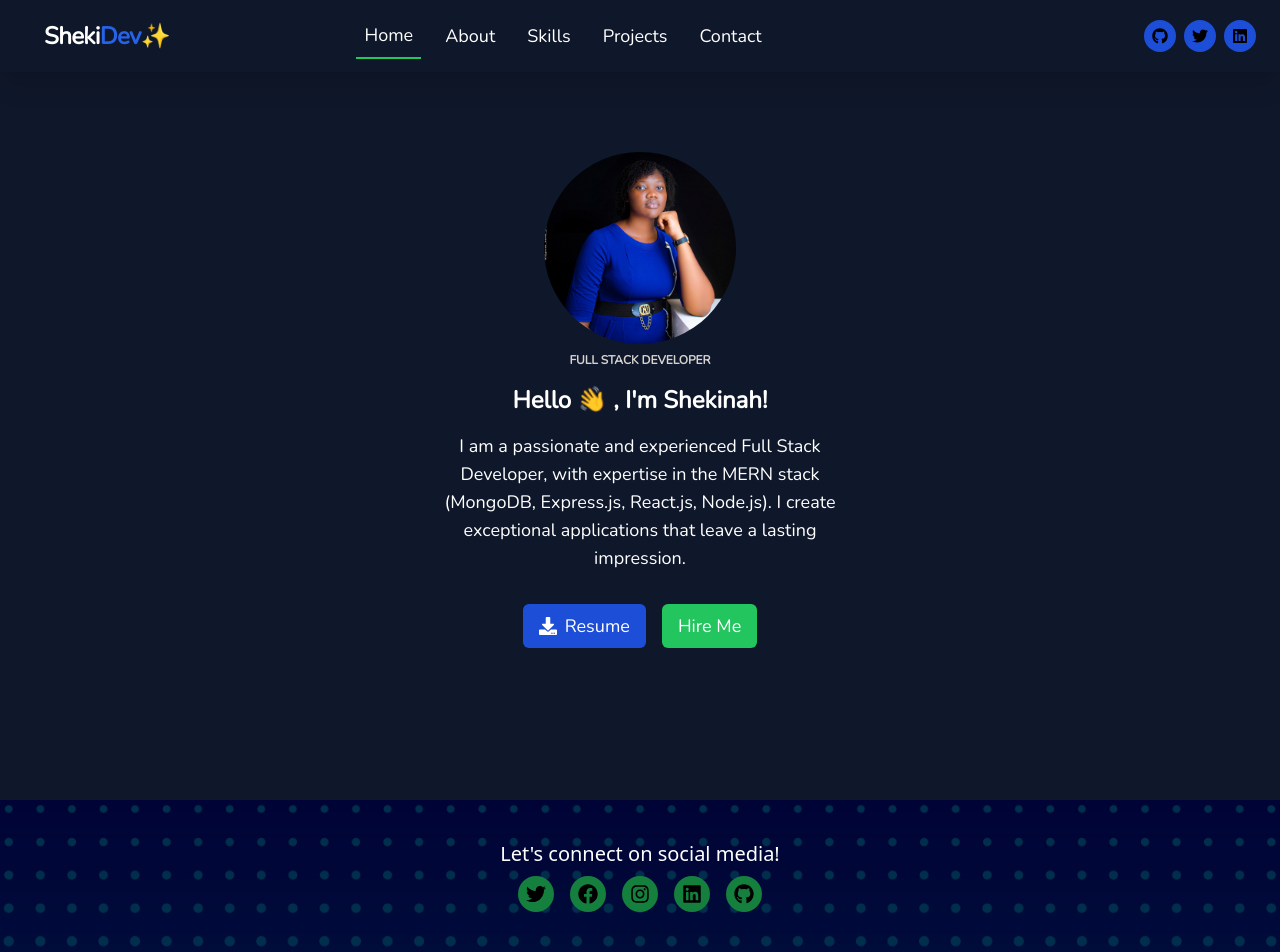
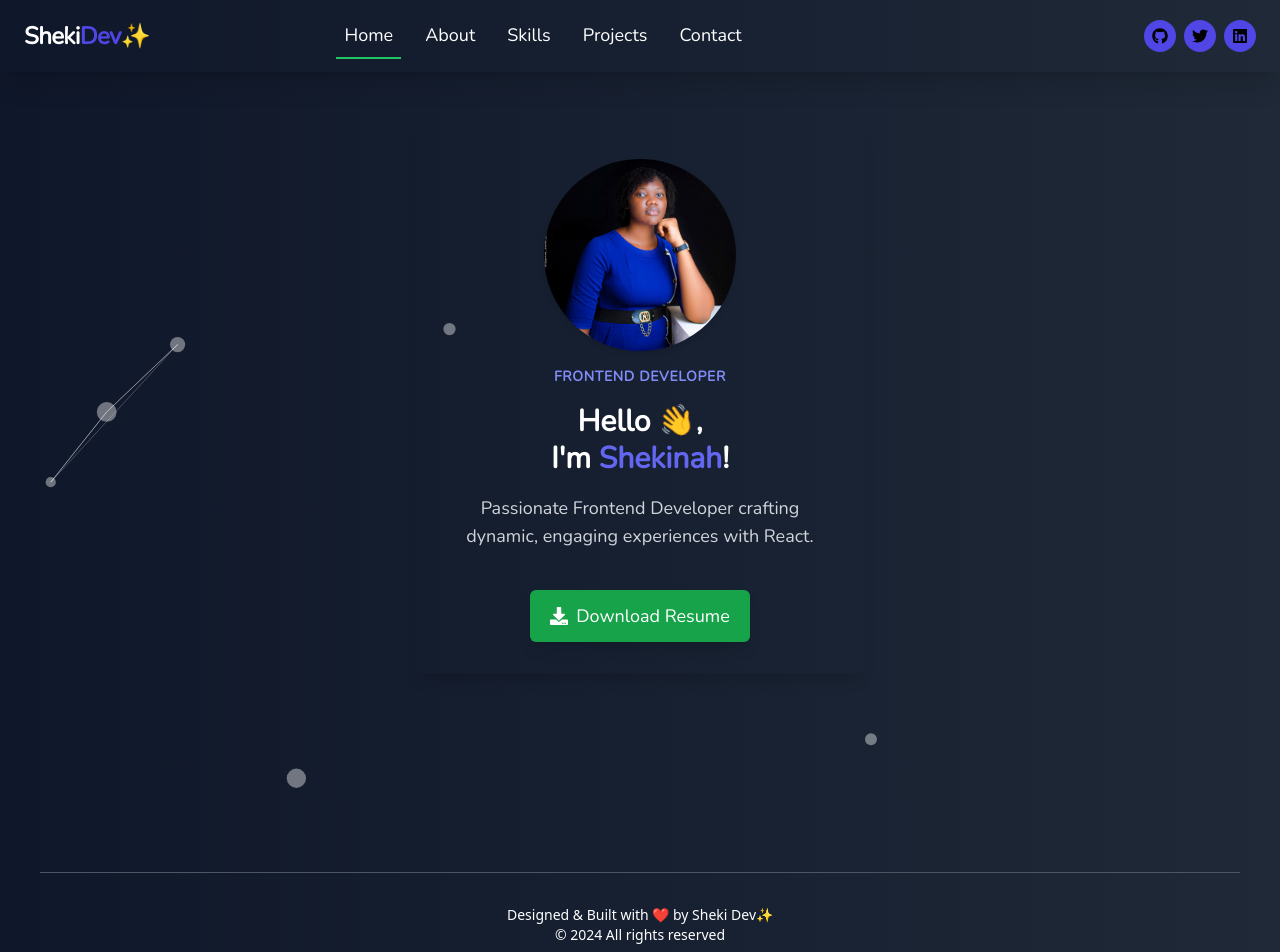
Before and after one commit to shekinahmanyi/portfolio-website2, a React (Create React App) app in the folder portfolio-site/: page / in a window 1280 px wide. Shown: the top 952 px of the page. Built offline with nearby package versions, Linux system fonts and the light colour scheme.

Commit message:
Made major changes

```diff
--- a/portfolio-site/src/components/Footer.jsx
+++ b/portfolio-site/src/components/Footer.jsx
@@ -1,71 +1,46 @@
 import React from "react";
-import {
-  FaTwitter,
-  FaFacebook,
-  FaInstagram,
-  FaLinkedin,
-  FaGithub,
-} from "react-icons/fa";
-import h1 from "../images/h1.jpg";
+// import {
+//   FaTwitter,
+//   FaFacebook,
+//   FaInstagram,
+//   FaLinkedin,
+//   FaGithub,
+// } from "react-icons/fa";
 
 function Footer() {
   const footerYear = new Date().getFullYear();
 
   return (
-    <footer className="relative p-10  text-primary-content flex flex-col justify-center items-center text-base border-slate-900">
-      <div
-        className="absolute inset-0 z-0 bg-cover bg-center brightness-50 "
-        style={{ backgroundImage: `url(${h1})` }}
-      />
-      <div className="relative z-10 container text-white">
-        <p className="mb-2 text-xl  text-center">
-          Let's connect on social media!
+    <footer className="relative p-10 text-white flex flex-col justify-center items-center text-base bg-gradient-to-r from-slate-900 to-gray-800">
+      <div className="container relative z-10 text-center">
+        {/* <p className="mb-4 text-2xl font-semibold tracking-wide font-nunito">
+          Let’s Connect on Social Media!
         </p>
-        <div className="flex justify-center items-center space-x-4 text-xl text-black">
-          <a
-            href="https://twitter.com/shekinahmanyi"
-            target="_blank"
-            rel="noopener noreferrer"
-            className="transition ease-in-out delay-150 hover:-translate-y-1 hover:scale-110 bg-green-700 rounded-full p-2"
-          >
-            <FaTwitter />
-          </a>
-          <a
-            href="https://www.facebook.com/shekinahmanyi"
-            target="_blank"
-            rel="noopener noreferrer"
-            className="transition ease-in-out delay-150 hover:-translate-y-1 hover:scale-110 bg-green-700 rounded-full p-2"
-          >
-            <FaFacebook />
-          </a>
-          <a
-            href="https://www.instagram.com/shekinahmanyi"
-            target="_blank"
-            rel="noopener noreferrer"
-            className="transition ease-in-out delay-150 hover:-translate-y-1 hover:scale-110 bg-green-700 rounded-full p-2"
-          >
-            <FaInstagram />
-          </a>
-          <a
-            href="https://www.linkedin.com/in/shekinahmanyi"
-            target="_blank"
-            rel="noopener noreferrer"
-            className="transition ease-in-out delay-150 hover:-translate-y-1 hover:scale-110 bg-green-700 rounded-full p-2"
-          >
-            <FaLinkedin />
-          </a>
-          <a
-            href="https://www.github.com/shekinahmanyi"
-            target="_blank"
-            rel="noopener noreferrer"
-            className="transition ease-in-out delay-150 hover:-translate-y-1 hover:scale-110 bg-green-700 rounded-full p-2"
-          >
-            <FaGithub />
-          </a>
-        </div>
-        <div className="text-center font-nunito text-sm mt-12">
-          <p className="">Designed & Built with❤️by Sheki Dev✨</p>
-          <p className="">&copy; {footerYear} All rights reserved</p>
+        <div className="flex justify-center items-center space-x-6 mb-8">
+          {[
+            { href: "https://twitter.com/shekinahmanyi", icon: FaTwitter },
+            { href: "https://www.facebook.com/shekinahmanyi", icon: FaFacebook },
+            { href: "https://www.instagram.com/shekinahmanyi", icon: FaInstagram },
+            { href: "https://www.linkedin.com/in/shekinahmanyi", icon: FaLinkedin },
+            { href: "https://www.github.com/shekinahmanyi", icon: FaGithub },
+          ].map(({ href, icon: Icon }, idx) => (
+            <a
+              key={idx}
+              href={href}
+              target="_blank"
+              rel="noopener noreferrer"
+              className="p-3 bg-green-600 rounded-full shadow-lg hover:bg-green-500 transform hover:-translate-y-1 hover:scale-110 transition ease-in-out duration-300"
+            >
+              <Icon size={24} />
+            </a>
+          ))}
+        </div> */}
+
+        <hr className="my-8 border-t border-gray-600 w-full" />
+
+        <div className="text-sm font-light">
+          <p>Designed & Built with ❤️ by Sheki Dev✨</p>
+          <p>&copy; {footerYear} All rights reserved</p>
         </div>
       </div>
     </footer>
--- a/portfolio-site/src/components/Navbar.jsx
+++ b/portfolio-site/src/components/Navbar.jsx
@@ -1,193 +1,91 @@
 import React, { useState } from "react";
 import { Link, useLocation } from "react-router-dom";
-import {
-  FaBars,
-  FaTimes,
-  FaTwitter,
-  FaLinkedin,
-  FaGithub,
-} from "react-icons/fa";
+import { FaBars, FaTimes, FaTwitter, FaLinkedin, FaGithub } from "react-icons/fa";
 
-function Navbar() {
+const Navbar = () => {
   const [isOpen, setIsOpen] = useState(false);
-  const location = useLocation();
+  const { pathname } = useLocation();
 
-  const toggleMenu = () => {
-    setIsOpen(!isOpen);
-  };
+  const links = [
+    { to: "/", label: "Home" },
+    { to: "/about", label: "About" },
+    { to: "/skills", label: "Skills" },
+    { to: "/projects", label: "Projects" },
+    { to: "/contact", label: "Contact" },
+  ];
 
-  const handleLinkClick = () => {
-    setIsOpen(false);
-  };
+  const socialLinks = [
+    { href: "https://github.com/shekinahmanyi", icon: FaGithub },
+    { href: "https://twitter.com/ShekinahManyi", icon: FaTwitter },
+    { href: "https://www.linkedin.com/in/shekinah-manyi-849a21210/", icon: FaLinkedin },
+  ];
 
   return (
-    <nav className=" bg-slate-900 text-neutral-content fixed inset-x-0 z-50 shadow-xl ">
-      <div className="container mx-auto px-6 flex items-center font-nunito justify-between">
-        <div className="px-5 text-2xl mb-5 mt-5 font-bold">
+    <nav className="bg-gradient-to-r from-slate-900 to-gray-800 text-neutral-content fixed inset-x-0 z-50 shadow-xl font-nunito">
+      <div className="container mx-auto px-6 flex items-center justify-between">
+        <div className="text-2xl mb-5 mt-5 font-bold">
           <span className="text-white tracking-tight">
-            Sheki<span className="text-blue-600">Dev✨</span>
+            Sheki<span className="text-indigo-600">Dev✨</span>
           </span>
         </div>
 
-        <div className="font-bold hidden md:flex md:items-center md:space-x-4 mr-52">
-          {/* Navbar links */}
+        <div className="hidden md:flex space-x-4 mr-52 font-bold">
+          {links.map(({ to, label }) => (
             <Link
-            to="/"
+              key={to}
+              to={to}
               className={`text-white px-2 py-2 text-lg font-medium ${
-              location.pathname === "/"
-                ? "text-blue-500 border-b-2 border-green-500"
-                : "hover:text-blue-400"
+                pathname === to ? "text-blue-500 border-b-2 border-green-500" : "hover:text-blue-400"
               }`}
-            onClick={handleLinkClick}
+              onClick={() => setIsOpen(false)}
             >
-            Home
+              {label}
             </Link>
-          <Link
-            to="/about"
-            className={`text-white px-2 py-2 text-lg font-medium ${
-              location.pathname === "/about"
-                ? "text-blue-500 border-b-2 border-green-500"
-                : "hover:text-blue-400"
-            }`}
-            onClick={handleLinkClick}
-          >
-            About
-          </Link>
-          <Link
-            to="/skills"
-            className={`text-white px-2 py-2  text-lg font-medium ${
-              location.pathname === "/skills"
-                ? "text-blue-500 border-b-2 border-green-500"
-                : "hover:text-blue-400"
-            }`}
-            onClick={handleLinkClick}
-          >
-            Skills
-          </Link>
-          <Link
-            to="/projects"
-            className={`text-white px-2 py-2  text-lg font-medium ${
-              location.pathname === "/projects"
-                ? "text-blue-500 border-b-2 border-green-500"
-                : "hover:text-blue-400"
-            }`}
-            onClick={handleLinkClick}
-          >
-            Projects
-          </Link>
-          <Link
-            to="/contact"
-            className={`text-white px-2 py-2 text-lg font-medium ${
-              location.pathname === "/contact"
-                ? "text-blue-500 border-b-2 border-green-500"
-                : "hover:text-blue-400"
-            }`}
-            onClick={handleLinkClick}
-          >
-            Contact
-          </Link>
+          ))}
         </div>
 
-        <div className="flex justify-center items-center space-x-2">
+        <div className="flex space-x-2">
+          {socialLinks.map(({ href, icon: Icon }, idx) => (
             <a
-            href="https://github.com/shekinahmanyi"
+              key={idx}
+              href={href}
               target="_blank"
               rel="noopener noreferrer"
-            className="transition ease-in-out delay-150 hover:-translate-y-1 hover:scale-110 bg-blue-700 rounded-full p-2"
+              className="transition hover:-translate-y-1 hover:scale-110 bg-indigo-600 rounded-full p-2"
             >
-            <FaGithub />
+              <Icon />
             </a>
-          <a
-            href="https://twitter.com/ShekinahManyi"
-            target="_blank"
-            rel="noopener noreferrer"
-            className="transition ease-in-out delay-150 hover:-translate-y-1 hover:scale-110 bg-blue-700 rounded-full p-2"
-          >
-            <FaTwitter />
-          </a>
-          <a
-            href="https://www.linkedin.com/in/shekinah-manyi-849a21210/"
-            target="_blank"
-            rel="noopener noreferrer"
-            className="transition ease-in-out delay-150 hover:-translate-y-1 hover:scale-110 bg-blue-700 rounded-full p-2"
-          >
-            <FaLinkedin />
-          </a>
+          ))}
         </div>
 
-        <div className="flex items-center space-x-2 md:hidden">
         <button
-            onClick={toggleMenu}
-            className="text-2xl focus:outline-none bg-white rounded-full p-2 ml-2"
+          onClick={() => setIsOpen(!isOpen)}
+          className="md:hidden text-2xl bg-white rounded-full p-2 ml-2"
         >
           {isOpen ? <FaTimes /> : <FaBars />}
         </button>
-        </div>
       </div>
 
       {isOpen && (
         <div className="container mx-auto px-6 my-4">
           <div className="flex flex-col space-y-4 font-nunito">
+            {links.map(({ to, label }) => (
               <Link
-              to="/"
+                key={to}
+                to={to}
                 className={`text-white text-base font-medium ${
-                location.pathname === "/"
-                  ? "text-blue-500 border-b-2 border-green-500"
-                  : "hover:text-blue-400"
+                  pathname === to ? "text-blue-500 border-b-2 border-green-500" : "hover:text-blue-400"
                 }`}
-              onClick={handleLinkClick}
+                onClick={() => setIsOpen(false)}
               >
-              Home
+                {label}
               </Link>
-            <Link
-              to="/about"
-              className={`text-white text-base font-medium ${
-                location.pathname === "/about"
-                  ? "text-blue-500 border-b-2 border-green-500"
-                  : "hover:text-blue-400"
-              }`}
-              onClick={handleLinkClick}
-            >
-              About Me
-            </Link>
-            <Link
-              to="/skills"
-              className={`text-white  text-base font-medium ${
-                location.pathname === "/skills"
-                  ? "text-blue-500 border-b-2 border-green-500"
-                  : "hover:text-blue-400"
-              }`}
-              onClick={handleLinkClick}
-            >
-              Skills
-            </Link>
-            <Link
-              to="/projects"
-              className={`text-white  text-base font-medium ${
-                location.pathname === "/projects"
-                  ? "text-blue-500 border-b-2 border-green-500"
-                  : "hover:text-blue-400"
-              }`}
-              onClick={handleLinkClick}
-            >
-              Projects
-            </Link>
-            <Link
-              to="/contact"
-              className={`text-white text-base font-medium ${
-                location.pathname === "/contact"
-                  ? "text-blue-500 border-b-2 border-green-500"
-                  : "hover:text-blue-400"
-              }`}
-              onClick={handleLinkClick}
-            >
-              Contact Me
-            </Link>
+            ))}
           </div>
         </div>
       )}
     </nav>
   );
-}
+};
 
 export default Navbar;
--- a/portfolio-site/src/index.css
+++ b/portfolio-site/src/index.css
@@ -16,7 +16,7 @@
 
 /* Handle */
 ::-webkit-scrollbar-thumb {
-  background: #0b68ec;
+  background: #0848a0;
   border-radius: 5px;
 }
 
--- a/portfolio-site/src/pages/About.jsx
+++ b/portfolio-site/src/pages/About.jsx
@@ -6,7 +6,7 @@ function About() {
   const blogUrl = "https://medium.com/@shekinahmanyi";
 
   return (
-    <div className="bg-slate-900 min-h-screen flex items-center justify-center">
+    <div className="bg-gradient-to-r from-slate-900 to-gray-800 min-h-screen flex items-center justify-center">
       <div className="font-nunito p-8 flex flex-col md:flex-row items-center">
         <div className="mb-8 mt-12 md:mr-8 md:mb-0">
           <img
--- a/portfolio-site/src/pages/Home.jsx
+++ b/portfolio-site/src/pages/Home.jsx
@@ -1,48 +1,136 @@
-import React from "react";
+import React, { useEffect, useMemo, useState } from "react";
 import sheki from "../images/sheki.jpg";
 import { FaDownload } from "react-icons/fa";
+import Particles, { initParticlesEngine } from "@tsparticles/react";
+import { loadSlim } from "@tsparticles/slim";
 
 function Home() {
   const resumeUrl =
     "https://drive.google.com/file/d/1t717AtUmI47ErnCDuFB6aW5KAfj_lJmy/view?usp=sharing";
+  const [init, setInit] = useState(false);
+
+  useEffect(() => {
+    initParticlesEngine(async (engine) => {
+      await loadSlim(engine);
+    }).then(() => {
+      setInit(true);
+    });
+  }, []);
+
+  const particlesLoaded = (container) => {
+    console.log(container);
+  };
+
+  const options = useMemo(
+    () => ({
+      background: {
+        color: {
+          value: "transparent",
+        },
+      },
+      fpsLimit: 120,
+      interactivity: {
+        events: {
+          onClick: {
+            enable: true,
+            mode: "push",
+          },
+          onHover: {
+            enable: true,
+            mode: "repulse",
+          },
+        },
+        modes: {
+          push: {
+            quantity: 8,
+          },
+          repulse: {
+            distance: 200,
+            duration: 0.4,
+          },
+        },
+      },
+      particles: {
+        color: {
+          value: "#ffffff",
+        },
+        links: {
+          color: "#ffffff",
+          distance: 250,
+          enable: true,
+          opacity: 0.5,
+          width: 1,
+        },
+        move: {
+          direction: "none",
+          enable: true,
+          outModes: {
+            default: "bounce",
+          },
+          random: false,
+          speed: 1,
+          straight: false,
+        },
+        number: {
+          density: {
+            enable: true,
+          },
+          value: 20,
+        },
+        opacity: {
+          value: 0.4,
+        },
+        shape: {
+          type: "circle",
+        },
+        size: {
+          value: { min: 5, max: 10 },
+        },
+      },
+      detectRetina: true,
+    }),
+    []
+  );
 
   return (
-    <div className="bg-slate-900 min-h-screen flex items-center justify-center ">
-      <div className="rounded-lg max-w-md w-full sm:w-auto">
-        <div className="w-48 h-48 mx-auto mb-2">
+    <div className="relative min-h-screen flex items-center justify-center bg-gradient-to-r from-slate-900 to-gray-800">
+      {/* Particle Effect */}
+      {init && (
+        <Particles
+          id="tsparticles"
+          particlesLoaded={particlesLoaded}
+          options={options}
+          className="absolute inset-0"
+        />
+      )}
+
+      {/* Card Content */}
+      <div className="relative z-10 rounded-lg max-w-md w-full sm:w-auto p-8 shadow-lg text-white">
+        <div className="w-48 h-48 mx-auto mb-4 transform hover:scale-105 transition duration-300">
           <img
             src={sheki}
-            alt="shekinah"
-            className="rounded-full object-cover w-full h-full"
+            alt="Shekinah"
+            className="rounded-full object-cover w-full h-full shadow-md"
           />
         </div>
         {/* Title */}
-        <h1 className="text-xs font-bold text-center font-nunito text-stone-300">
-          FULL STACK DEVELOPER
+        <h1 className="text-sm font-semibold text-center font-nunito text-indigo-400 tracking-wider">
+          FRONTEND DEVELOPER
         </h1>
-        <h1 className="text-2xl font-bold text-center font-nunito pt-4 text-white">
-          Hello <span className="hand-wave inline-block animate-wave">👋</span>{" "}
-          ,<span> I'm Shekinah!</span>
+        <h1 className="text-3xl font-extrabold text-center font-nunito pt-4 leading-tight">
+          Hello <span className="hand-wave inline-block animate-wave">👋</span>
+          ,<br /> I'm <span className="text-indigo-500">Shekinah</span>!
         </h1>
-        <p className="font-nunito p-4 text-center text-white text-lg">
-          I am a passionate and experienced Full Stack Developer, with expertise
-          in the MERN stack (MongoDB, Express.js, React.js, Node.js). I create
-          exceptional applications that leave a lasting impression.
+        <p className="font-nunito p-4 text-center text-gray-300 text-lg">
+          Passionate Frontend Developer crafting dynamic, engaging experiences with React.
         </p>
-        <div className="flex justify-center mt-4 font-nunito">
+        <div className="flex justify-center mt-6 font-nunito space-x-4">
           <a
             href={resumeUrl}
             download="resume.pdf"
-            className="transition ease-in-out delay-150 hover:-translate-y-1 hover:scale-110 bg-blue-700 text-white text-lg font-medium px-4 py-2 mr-4 rounded-md flex items-center"
+            className="transition ease-in-out delay-150 hover:-translate-y-1 hover:scale-110 bg-green-600 text-white text-lg font-medium px-5 py-3 rounded-md flex items-center shadow-lg"
           >
-            <FaDownload className="mr-2" /> Resume
-          </a>
-
-          <a
-            href="/contact"
-            className="transition ease-in-out delay-150 hover:-translate-y-1 hover:scale-110 bg-green-500 text-white text-lg font-medium px-4 py-2 rounded-md"
-          >
-            Hire Me
+            <FaDownload className="mr-2" /> Download Resume
           </a>
         </div>
       </div>
--- a/portfolio-site/src/pages/Projects.jsx
+++ b/portfolio-site/src/pages/Projects.jsx
@@ -10,7 +10,7 @@ import { FaArrowRight } from "react-icons/fa";
 
 function Projects() {
   return (
-    <div className="bg-slate-900 min-h-screen flex flex-col items-center justify-center">
+    <div className="bg-gradient-to-r from-slate-900 to-gray-800 min-h-screen flex flex-col items-center justify-center">
       <div className="container mx-auto font-nunito">
         <h1 className="text-3xl text-blue-400 text-center font-bold mt-28">
           Completed Projects
--- a/portfolio-site/src/pages/Skills.jsx
+++ b/portfolio-site/src/pages/Skills.jsx
@@ -10,7 +10,7 @@ import flutter from '../images/flutter.png'
 
 function Skills() {
   return (
-    <div className="bg-slate-900 min-h-screen flex flex-col items-center justify-center">
+    <div className="bg-gradient-to-r from-slate-900 to-gray-800 min-h-screen flex flex-col items-center justify-center">
       <h1 className="text-blue-400 text-center text-3xl p-8 font-nunito mb-4 font-bold mt-24">Tools / Technologies</h1>
 
       <div className="grid grid-cols-1 sm:grid-cols-2 md:grid-cols-4 gap-8 font-nunito mb-8 font-bold">
```
Also changed, not shown: portfolio-site/src/pages/Contact.jsx (+48 -50 lines). Lines whose indentation alone changed are shown as unchanged.
